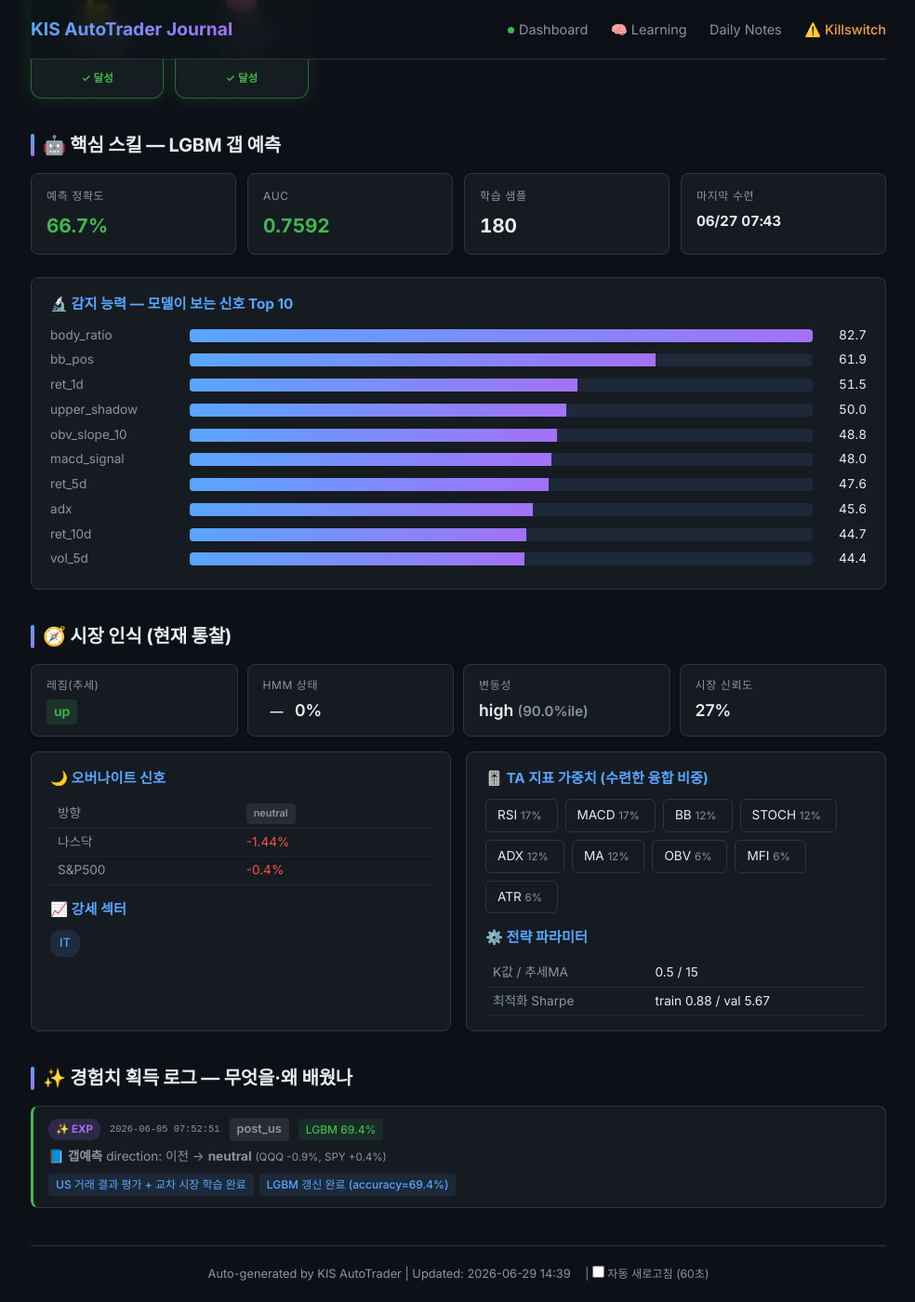
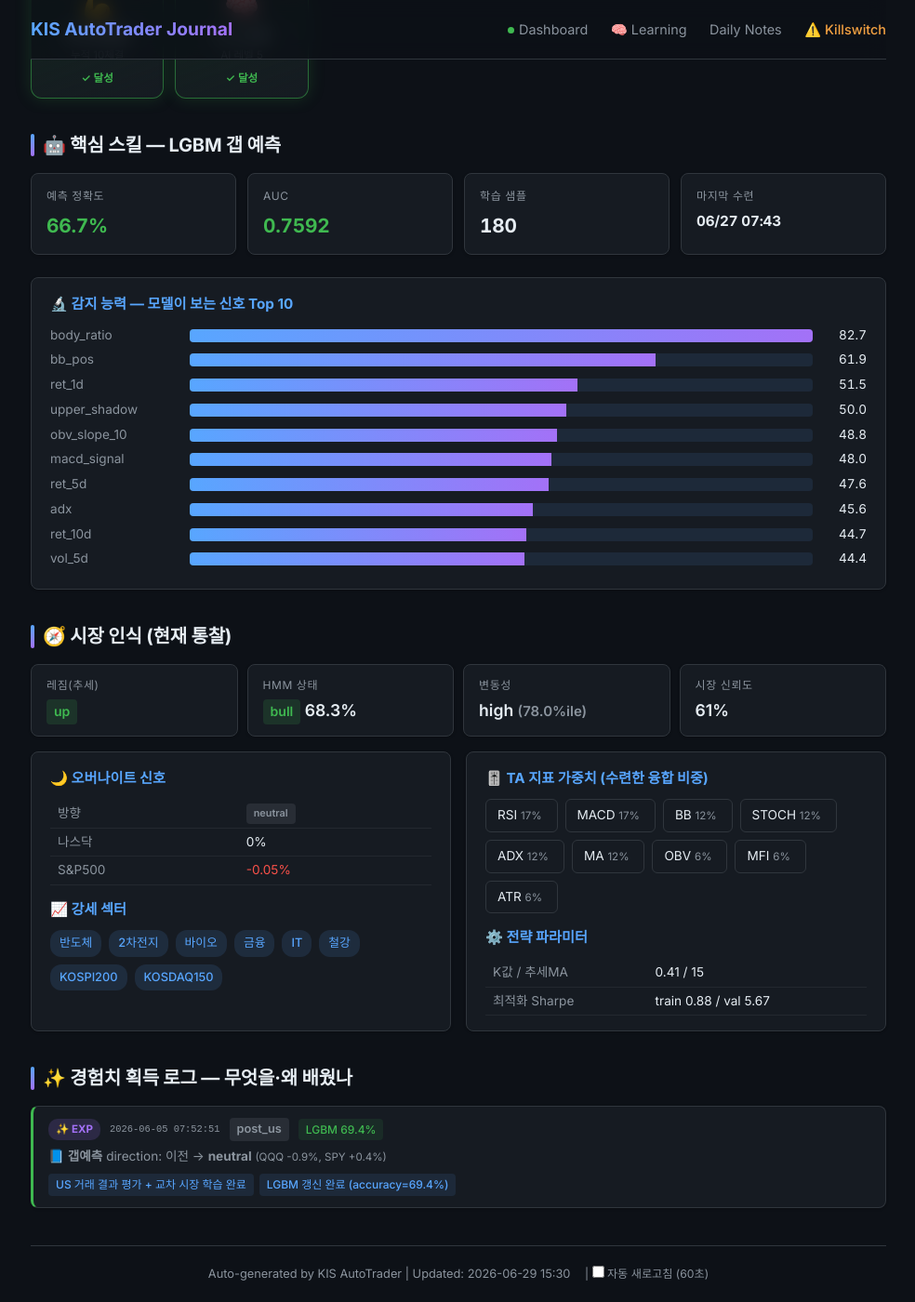
Before and after one commit to BudongJW/kis-trading-journal, a Jekyll site: the page built from learning.html, in a window 1280 px wide and 1400 px high, scrolled down 652 px. Shown: the whole window at 93% size, without its empty margins (147-1131 px from the left). Built offline with Jekyll 4.4.1, drawn with Linux system fonts in a browser that asks for light colours; nearby versions of some CDN libraries.

Commit message:
auto: portfolio update 15:30

```diff
--- a/_data/portfolio.json
+++ b/_data/portfolio.json
@@ -1,5 +1,5 @@
 {
-  "updated_at": "2026-06-29T14:39:08.515879",
+  "updated_at": "2026-06-29T15:30:30.470581",
   "initial_capital": 500000,
   "cash": 894525,
   "holdings": [],
@@ -1266,33 +1266,40 @@
       "unrealized_pnl": 0,
       "net_deposit": 399145,
       "regime": "up",
-      "hmm_state": "unknown",
-      "confidence": 0.27,
-      "k_value": 0.5
+      "hmm_state": "bull",
+      "confidence": 0.61,
+      "k_value": 0.41
     }
   ],
   "market": {
     "regime": "up",
-    "hmm_state": "unknown",
-    "confidence": 0.27,
+    "hmm_state": "bull",
+    "confidence": 0.61,
     "volatility": "high",
-    "vol_percentile": 90.0,
+    "vol_percentile": 78.0,
     "overnight_gap": {
       "direction": "neutral",
-      "strength": 0.31,
+      "strength": 0.1,
       "action": "normal"
     },
     "strong_sectors": [
-      "IT"
+      "반도체",
+      "2차전지",
+      "바이오",
+      "금융",
+      "IT",
+      "철강",
+      "KOSPI200",
+      "KOSDAQ150"
     ]
   },
   "strategy": {
     "name": "ETF 변동성 돌파 + 신호 융합",
     "params": {
-      "k": 0.5,
+      "k": 0.41,
       "trend_ma": 15
     },
-    "universe_count": 7,
+    "universe_count": 14,
     "universe": [
       {
         "symbol": "395160",
@@ -1319,8 +1326,36 @@
         "name": "HMM"
       },
       {
+        "symbol": "091160",
+        "name": "KODEX 반도체"
+      },
+      {
+        "symbol": "305720",
+        "name": "KODEX 2차전지"
+      },
+      {
+        "symbol": "244580",
+        "name": "KODEX 바이오"
+      },
+      {
+        "symbol": "102110",
+        "name": "KODEX 금융"
+      },
+      {
         "symbol": "098560",
         "name": "KODEX IT"
+      },
+      {
+        "symbol": "117700",
+        "name": "KODEX 철강"
+      },
+      {
+        "symbol": "069500",
+        "name": "KODEX KOSPI200"
+      },
+      {
+        "symbol": "229200",
+        "name": "KODEX KOSDAQ150"
       }
     ]
   },
@@ -1338,11 +1373,11 @@
     "enabled": true,
     "regime": "CAUTION",
     "confidence": 0.65,
-    "sma_ratio": 0.7165,
+    "sma_ratio": 0.7299,
     "canary_bad": 1,
     "canary_scores": {
-      "195930": 1.3562,
-      "132030": -1.4088
+      "195930": 1.4185,
+      "132030": -1.3393
     }
   },
   "us_session": {
@@ -1395,21 +1430,28 @@
   "learning": {
     "market": {
       "trend": "up",
-      "hmm_state": null,
-      "hmm_confidence": 0,
+      "hmm_state": "bull",
+      "hmm_confidence": 68.3,
       "volatility": "high",
-      "vol_percentile": 90.0,
-      "market_confidence": 0.27,
-      "analyzed_at": "2026-06-28"
+      "vol_percentile": 78.0,
+      "market_confidence": 0.61,
+      "analyzed_at": "2026-06-29 10:35"
     },
     "overnight": {
       "direction": "neutral",
-      "nasdaq_change": -1.44,
-      "sp500_change": -0.4,
+      "nasdaq_change": 0,
+      "sp500_change": -0.05,
       "recommended_action": "normal"
     },
     "strong_sectors": [
-      "IT"
+      "반도체",
+      "2차전지",
+      "바이오",
+      "금융",
+      "IT",
+      "철강",
+      "KOSPI200",
+      "KOSDAQ150"
     ],
     "lgbm": {
       "accuracy": 66.7,
@@ -1460,7 +1502,7 @@
       ]
     },
     "strategy_params": {
-      "k": 0.5,
+      "k": 0.41,
       "trend_ma": 15,
       "train_sharpe": 0.88,
       "val_sharpe": 5.67,
@@ -1610,16 +1652,16 @@
     "allow_inverse": true,
     "allow_leverage": false,
     "size_mult": 0.6,
-    "k_effective": 0.55,
+    "k_effective": 0.46,
     "allow_summary": "롱/인버스",
-    "briefing": "오늘 스탠스 신중(CAUTIOUS) · 레짐 CAUTION·신뢰도 27% · 美 오버나이트 neutral(-1.4%) · 고변동(90.0%ile) · 예산 40%·최대 2종목·허용 롱/인버스",
+    "briefing": "오늘 스탠스 신중(CAUTIOUS) · 레짐 CAUTION·신뢰도 61% · 美 오버나이트 neutral(+0.0%) · 고변동(78.0%ile) · 예산 40%·최대 2종목·허용 롱/인버스",
     "signals": {
       "regime": "CAUTION",
-      "confidence": 0.27,
+      "confidence": 0.61,
       "direction": "neutral",
-      "nasdaq_change": -1.44,
+      "nasdaq_change": 0,
       "high_vol": true,
-      "vol_percentile": 90.0,
+      "vol_percentile": 78.0,
       "rapid_level": "NONE"
     }
   },
@@ -1631,8 +1673,8 @@
     "hard_stop_pct": 0.04,
     "max_weight": 0.15,
     "regime": "CAUTION",
-    "hmm_state": "unknown",
-    "hmm_confidence": 0.5,
+    "hmm_state": "bull",
+    "hmm_confidence": 0.683,
     "universe": [
       {
         "symbol": "122630",
```
